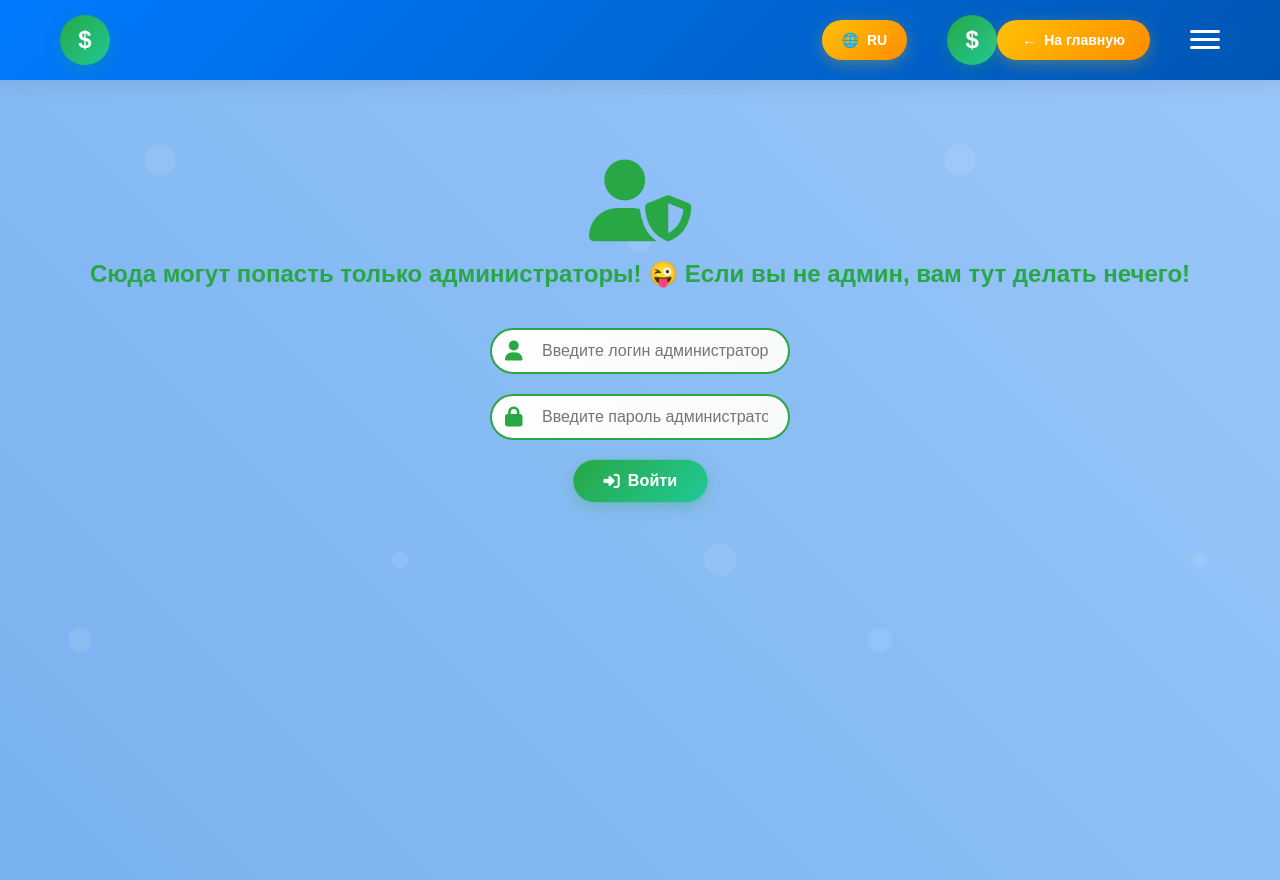
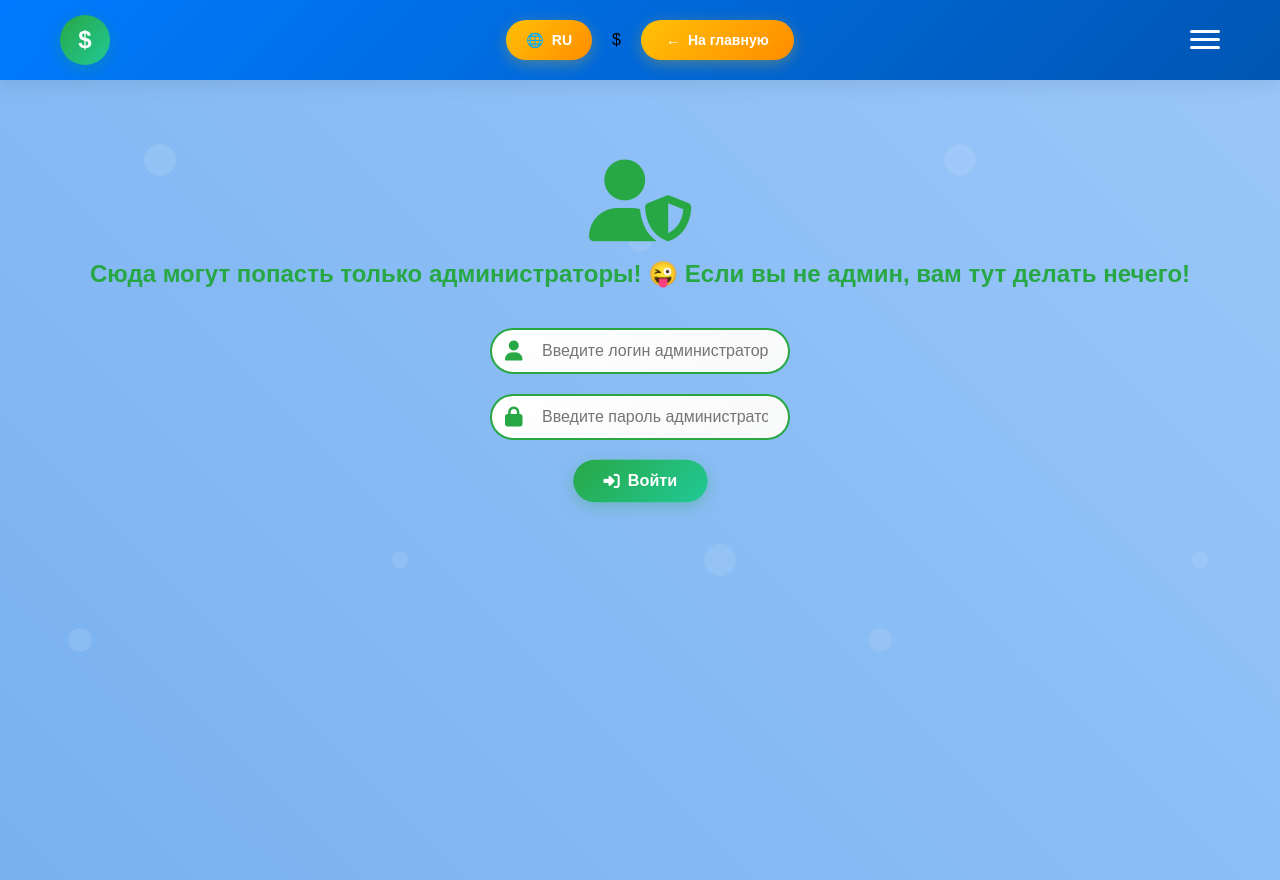
Before and after one commit to ideveloperkz/Im-and-money, a website: page public/pages/admin-panel.html in a window 1280 px wide. Drawn offline with Linux system fonts and the light colour scheme.

Commit message:
Update admin-panel.html

```diff
--- a/public/pages/admin-panel.html
+++ b/public/pages/admin-panel.html
@@ -19,8 +19,7 @@
                     <span>🌐</span>
                     <span>RU</span>
                 </button>
-                <div class="header-container">
-            <div class="logo" onclick="goHome()">$</div>
+            <div class onclick="goHome()">$</div>
             <a href="/index.html" class="back-btn" onclick="goHome()">
                 <span>←</span>
                 <span>На главную</span>
```
